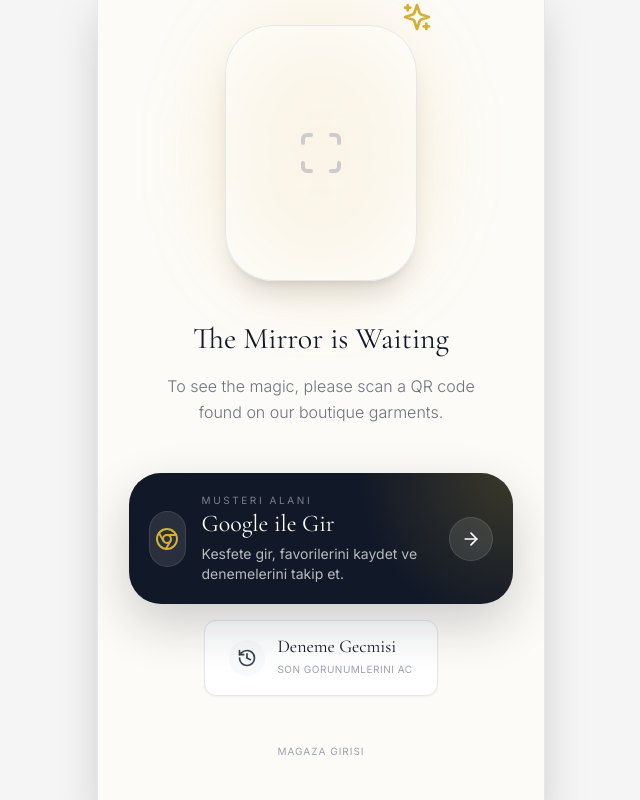
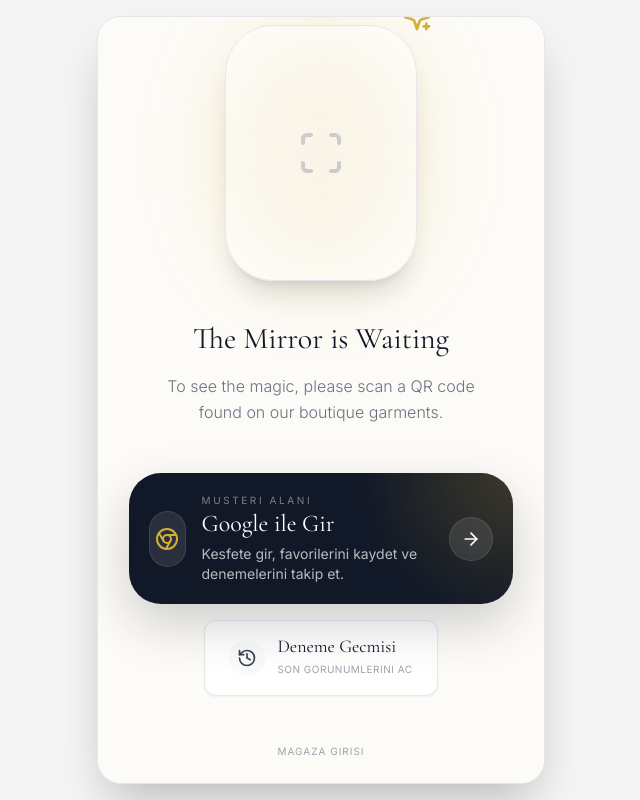
Before and after one commit to weliakcay/mirrorly-app, a React (Vite) app: page / in a window 1280 px wide. Shown: the whole page, without its empty margins (319-959 px from the left). Built offline with nearby package versions, Linux system fonts and the light colour scheme; no server answers.

Commit message:
Fix desktop app shell sizing

```diff
--- a/App.tsx
+++ b/App.tsx
@@ -680,8 +680,8 @@ const App: React.FC = () => {
   };
 
   return (
-    <div className="w-full h-screen bg-neutral-100 flex items-center justify-center overflow-hidden">
-      <div className="w-full h-full sm:max-w-md sm:h-[850px] bg-boutique-cream sm:rounded-3xl sm:shadow-2xl overflow-hidden relative border-gray-200 sm:border">
+    <div className="w-full h-[100dvh] bg-neutral-100 flex items-stretch justify-center overflow-y-auto sm:items-center sm:p-4">
+      <div className="w-full h-full sm:max-w-md sm:h-[calc(100dvh-2rem)] sm:max-h-[850px] bg-boutique-cream sm:rounded-3xl sm:shadow-2xl overflow-hidden relative border-gray-200 sm:border">
         {renderContent()}
       </div>
     </div>
```
